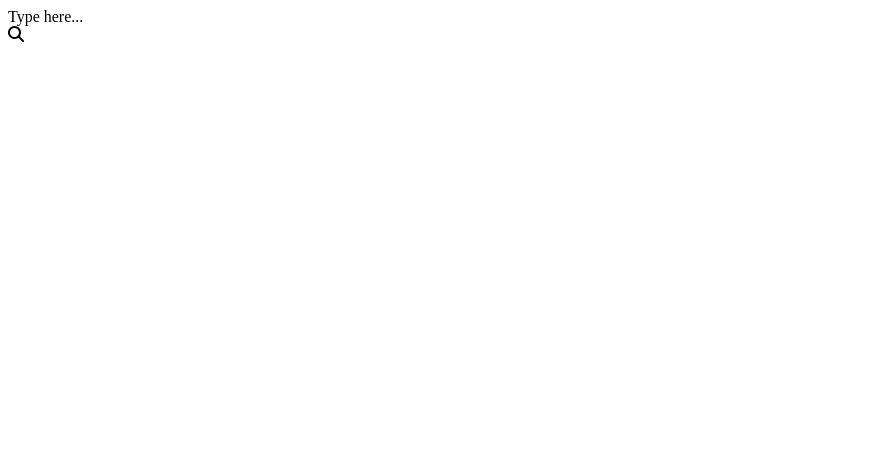
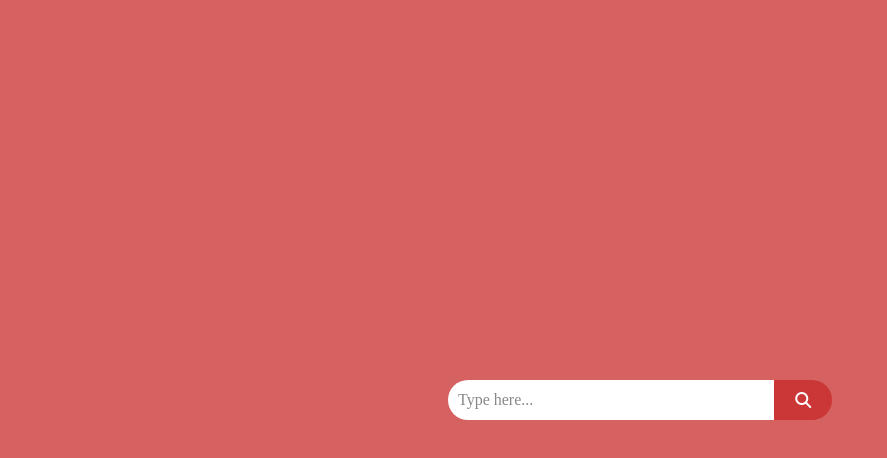
Before and after one commit to Ibra-him-elgharras/Template-12, a plain HTML site: page index.html in a window 1280 px wide. Shown: the whole page, without its empty margins (0-887 px from the left). Drawn offline with Linux system fonts and the light colour scheme; the site is published under a folder, as on GitHub Pages, so addresses that start at the root find nothing.

Commit message:
finished-

```diff
--- a/index.html
+++ b/index.html
@@ -3,7 +3,7 @@
 <head>
     <meta charset="UTF-8">
     <meta name="viewport" content="width=device-width, initial-scale=1.0">
-    <link rel="stylesheet" href="/CSS/style.css">
+    <link rel="stylesheet" href="CSS/style.css">
     <link rel="stylesheet"
           href="https://cdnjs.cloudflare.com/ajax/libs/font-awesome/6.5.1/css/all.min.css"
           integrity="sha512-DTOQO9RWCH3ppGqcWaEA1BIZOC6xxalwEsw9c2QQeAIftl+Vegovlnee1c9QX4TctnWMn13TZye+giMm8e2LwA=="
```
